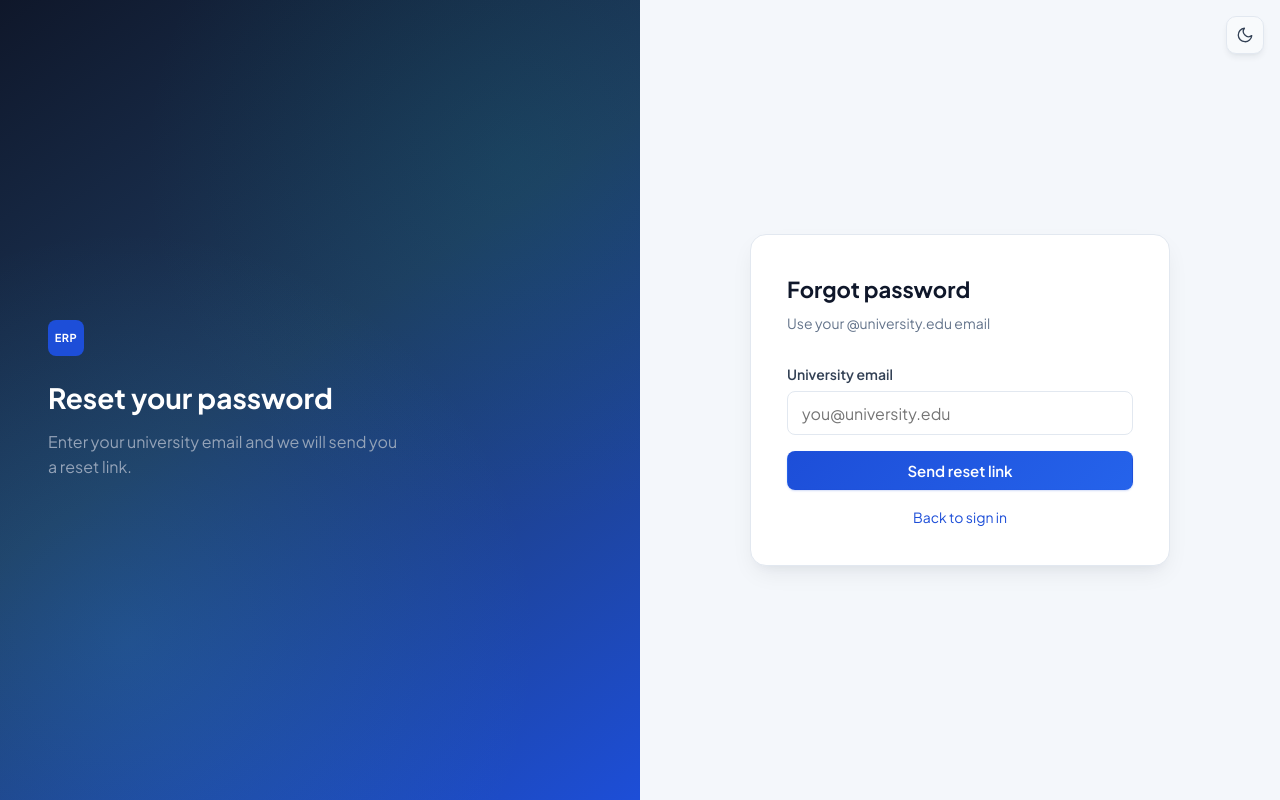
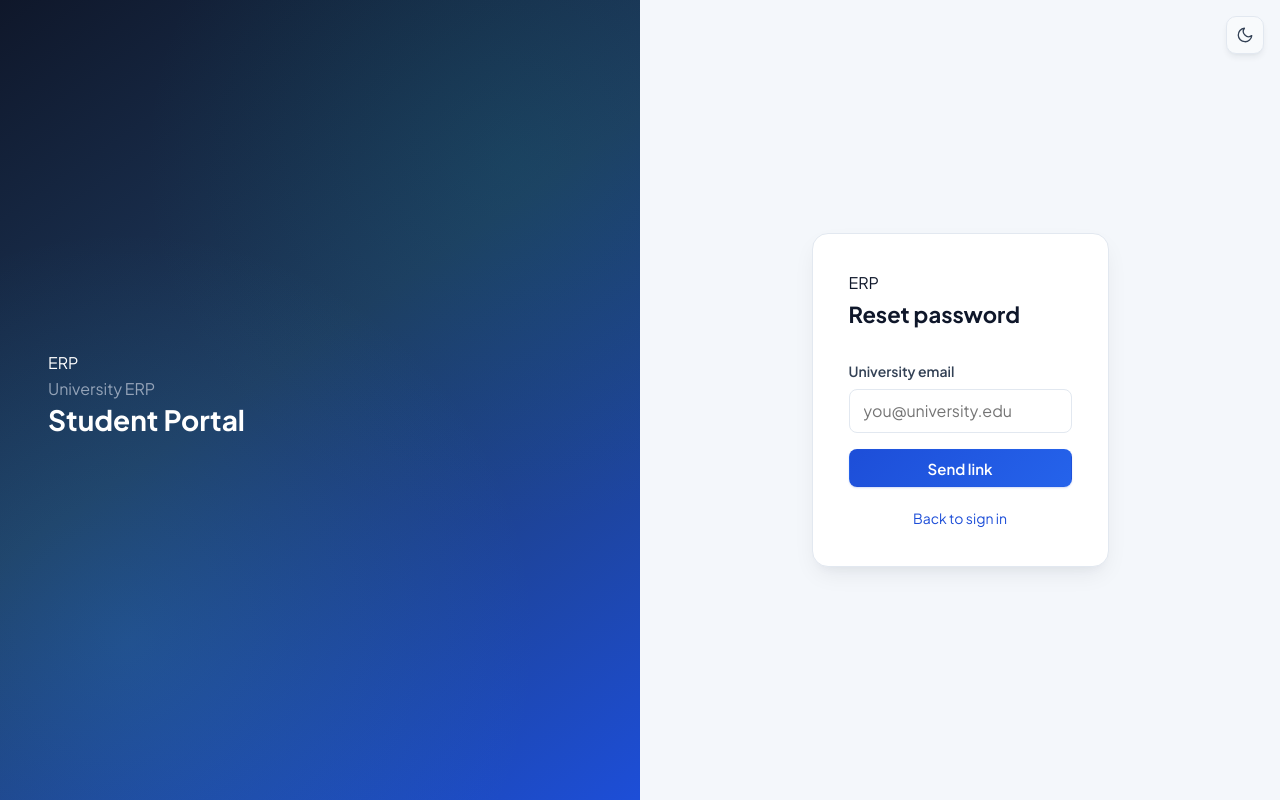
Before and after one commit to kashifftw/cs50-final-project, a Flask app: page /forgot-password in a window 1280 px wide. Run offline with Flask 3, Linux system fonts and the light colour scheme; data comes from the database, SQL or seed files in the repository.

Commit message:
Remove forgot-password explanatory subtitle.

```diff
--- a/templates/forgot_password.html
+++ b/templates/forgot_password.html
@@ -5,14 +5,14 @@
 {% block auth_content %}
 <div class="auth-shell">
     <div class="auth-panel-left">
-        <div class="brand-icon" style="margin-bottom:1.5rem;">ERP</div>
-        <h1>Reset your password</h1>
-        <p>Enter your university email and we will send you a reset link.</p>
+        {% set auth_heading = 'Student Portal' %}
+        {% include '_auth_brand.html' %}
     </div>
     <div class="auth-panel-right">
+        <div class="auth-panel-inner">
         {% with messages = get_flashed_messages(with_categories=true) %}
         {% if messages %}
-        <div style="width:100%;max-width:400px;margin-bottom:1rem;">
+        <div class="auth-alerts">
             {% for category, message in messages %}
             <div class="alert alert-{{ 'error' if category == 'error' else 'success' }}">{{ message }}</div>
             {% endfor %}
@@ -21,20 +21,22 @@
         {% endwith %}
 
         <div class="auth-card">
+            <div class="auth-card-topbar" aria-hidden="true"></div>
+            <div class="auth-card-mark" aria-hidden="true">ERP</div>
             <div class="auth-header">
-                <h1 class="auth-title">Forgot password</h1>
-                <p class="auth-subtitle">Use your @university.edu email</p>
+                <h2 class="auth-title">Reset password</h2>
             </div>
             <form method="POST" action="{{ url_for('forgot_password') }}">
                 <div class="form-group">
                     <label class="form-label" for="email">University email</label>
-                    <input class="form-input" type="email" id="email" name="email" required placeholder="you@university.edu">
+                    <input class="form-input" type="email" id="email" name="email" required placeholder="you@university.edu" autocomplete="email">
                 </div>
-                <button type="submit" class="btn btn-primary btn-block">Send reset link</button>
+                <button type="submit" class="btn btn-primary btn-block">Send link</button>
             </form>
-            <div class="auth-footer" style="margin-top:1rem;">
+            <div class="auth-footer">
                 <a href="{{ url_for('login') }}">Back to sign in</a>
             </div>
+        </div>
         </div>
     </div>
 </div>
```
